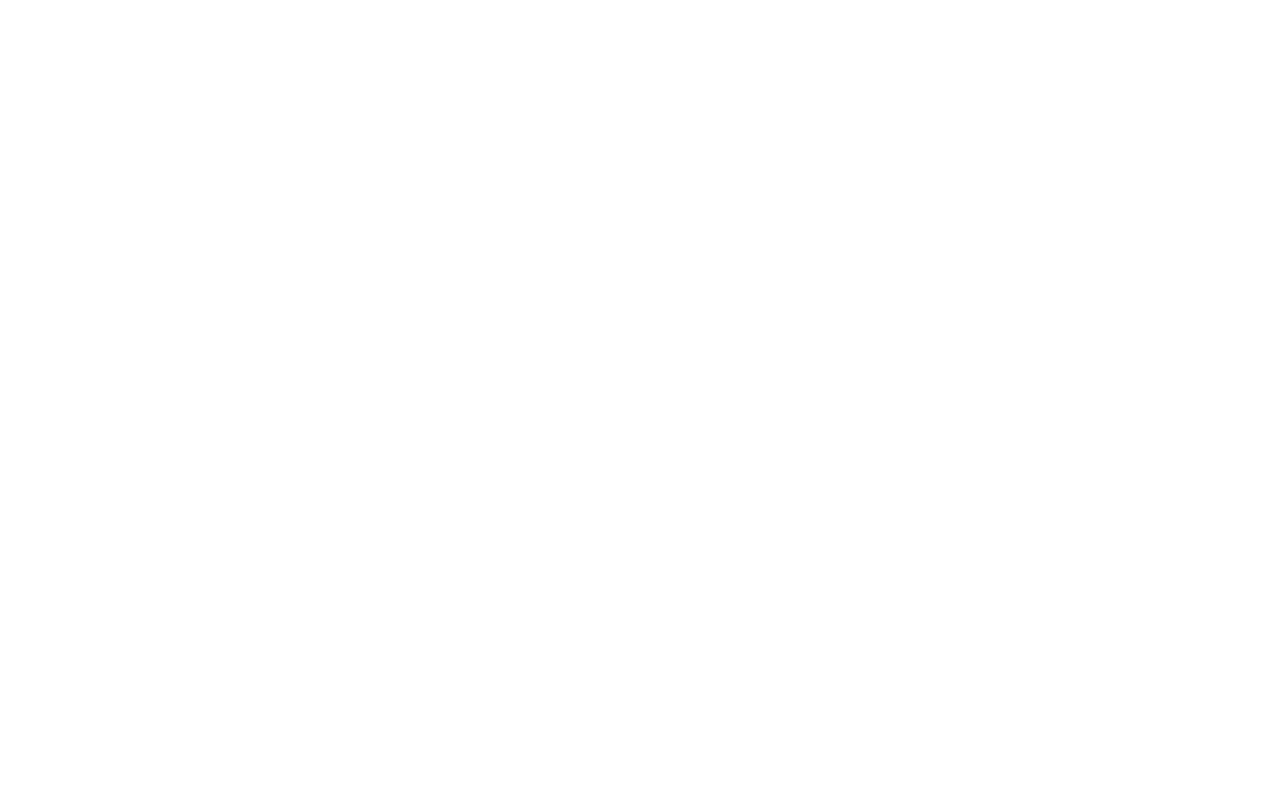
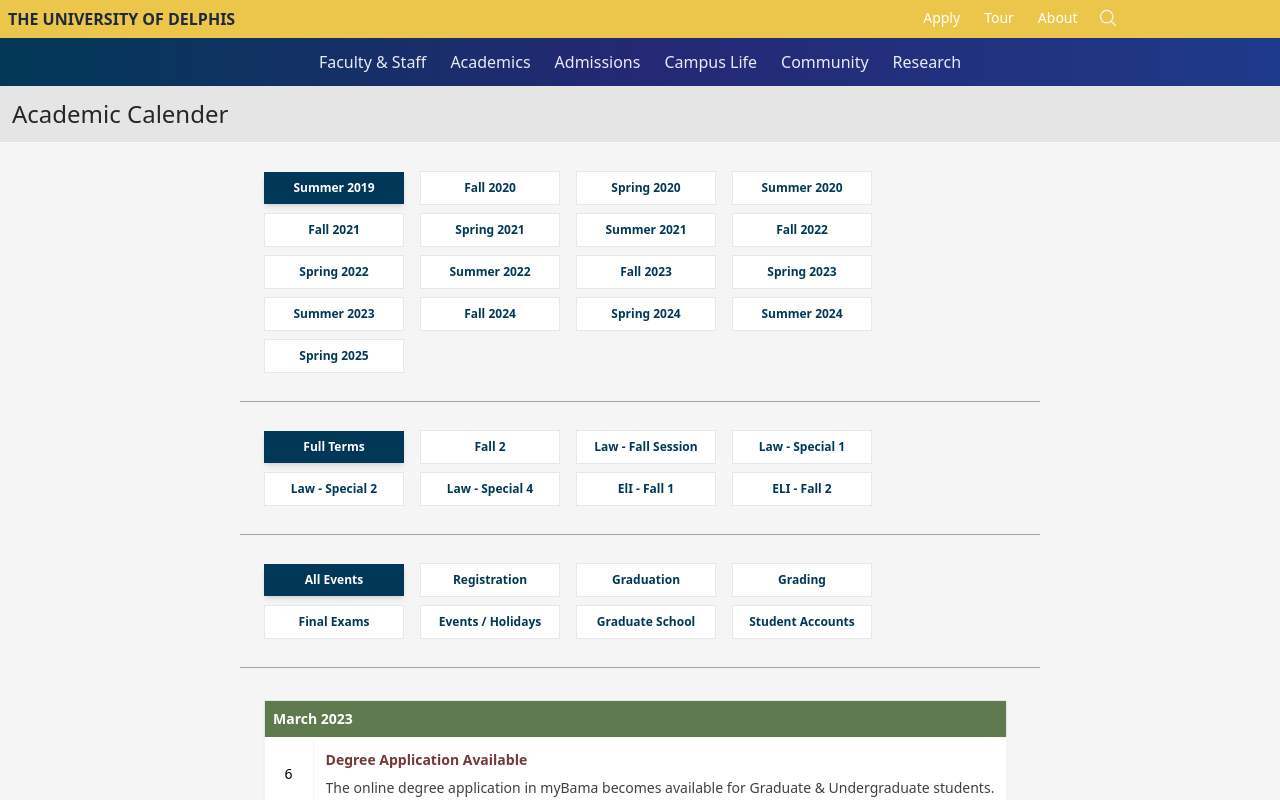
Before and after one commit to Ali-Fattahian/delphis-university-frontend, a React (Create React App) app: page /academic-calender in a window 1280 px wide. Before the commit this address had no page. Shown: the top 800 px of the page. Built offline with nearby package versions, Linux system fonts and the light colour scheme.

Commit message:
create the AcademicCalenderPage

```diff
--- a/src/App.js
+++ b/src/App.js
@@ -23,6 +23,8 @@
 import ApplyNowPage from "./pages/Apply/ApplyNowPage";
 import RegisterPage from "./pages/RegisterPage";
 import StudentEndorsementsPage from "./pages/StudentEndorsementsPage";
+import AcademicCalenderPage from "./pages/Calender/AcademicCalenderPage";
+import EventsCalenderPage from "./pages/Calender/EventsCalenderPage";
 
 function App() {
   return (
@@ -46,6 +48,8 @@
         <Route element={<CampusPage />} path="/campus-life" />
         <Route element={<AcademicCatalogPage />} path="/academic-catalog" />
         <Route element={<CatalogGeneralInfoPage />} path="/general-catalog" />
+        <Route element={<AcademicCalenderPage />} path="/academic-calender" />
+        <Route element={<EventsCalenderPage />} path="/events-calender" />
         <Route element={<TourPage />} path="/tour" />
         <Route element={<AboutPage />} path="/about" />
         {/* <Route element={<SearchResultsPage />} path="/search-results" /> */}
--- a/src/main.css
+++ b/src/main.css
@@ -644,6 +644,14 @@
   margin: auto;
 }
 
+.m-2 {
+  margin: 0.5rem;
+}
+
+.m-4 {
+  margin: 1rem;
+}
+
 .mx-2 {
   margin-left: 0.5rem;
   margin-right: 0.5rem;
@@ -669,6 +677,21 @@
   margin-bottom: 1rem;
 }
 
+.my-1 {
+  margin-top: 0.25rem;
+  margin-bottom: 0.25rem;
+}
+
+.mx-4 {
+  margin-left: 1rem;
+  margin-right: 1rem;
+}
+
+.my-6 {
+  margin-top: 1.5rem;
+  margin-bottom: 1.5rem;
+}
+
 .mb-1 {
   margin-bottom: 0.25rem;
 }
@@ -693,6 +716,10 @@
   margin-bottom: 1.5rem;
 }
 
+.ml-1 {
+  margin-left: 0.25rem;
+}
+
 .ml-2 {
   margin-left: 0.5rem;
 }
@@ -749,10 +776,6 @@
   margin-top: 36px;
 }
 
-.ml-1 {
-  margin-left: 0.25rem;
-}
-
 .block {
   display: block;
 }
@@ -765,6 +788,10 @@
   display: flex;
 }
 
+.table {
+  display: table;
+}
+
 .grid {
   display: grid;
 }
@@ -807,18 +834,6 @@
 
 .max-h-\[92vh\] {
   max-height: 92vh;
-}
-
-.max-h-\[540px\] {
-  max-height: 540px;
-}
-
-.max-h-\[340px\] {
-  max-height: 340px;
-}
-
-.max-h-\[240px\] {
-  max-height: 240px;
 }
 
 .w-1\/4 {
@@ -863,8 +878,32 @@
   width: 100vw;
 }
 
-.w-1\/2 {
-  width: 50%;
+.w-6 {
+  width: 1.5rem;
+}
+
+.w-\[36px\] {
+  width: 36px;
+}
+
+.w-\[60px\] {
+  width: 60px;
+}
+
+.w-\[80px\] {
+  width: 80px;
+}
+
+.w-\[100px\] {
+  width: 100px;
+}
+
+.w-\[120px\] {
+  width: 120px;
+}
+
+.w-\[140px\] {
+  width: 140px;
 }
 
 .min-w-\[100px\] {
@@ -903,6 +942,10 @@
   max-width: 300px;
 }
 
+.max-w-\[320px\] {
+  max-width: 320px;
+}
+
 .max-w-\[380px\] {
   max-width: 380px;
 }
@@ -931,20 +974,8 @@
   max-width: 900px;
 }
 
-.max-w-\[640px\] {
-  max-width: 640px;
-}
-
-.max-w-\[700px\] {
-  max-width: 700px;
-}
-
-.max-w-\[240px\] {
-  max-width: 240px;
-}
-
-.max-w-\[320px\] {
-  max-width: 320px;
+.max-w-\[800px\] {
+  max-width: 800px;
 }
 
 .flex-1 {
@@ -957,6 +988,10 @@
 
 .flex-grow {
   flex-grow: 1;
+}
+
+.table-auto {
+  table-layout: auto;
 }
 
 .-translate-x-2 {
@@ -1175,8 +1210,24 @@
   border-top-width: 1px;
 }
 
+.border-l-\[1px\] {
+  border-left-width: 1px;
+}
+
+.border-r-\[1px\] {
+  border-right-width: 1px;
+}
+
+.border-b-0 {
+  border-bottom-width: 0px;
+}
+
 .border-double {
   border-style: double;
+}
+
+.border-none {
+  border-style: none;
 }
 
 .border-black {
@@ -1184,6 +1235,11 @@
   border-color: rgb(0 0 0 / var(--tw-border-opacity));
 }
 
+.border-neutral-200 {
+  --tw-border-opacity: 1;
+  border-color: rgb(229 229 229 / var(--tw-border-opacity));
+}
+
 .border-slate-600 {
   --tw-border-opacity: 1;
   border-color: rgb(71 85 105 / var(--tw-border-opacity));
@@ -1519,9 +1575,19 @@
   border-color: rgb(255 255 255 / var(--tw-border-opacity));
 }
 
-.border-neutral-200 {
+.border-neutral-50 {
   --tw-border-opacity: 1;
-  border-color: rgb(229 229 229 / var(--tw-border-opacity));
+  border-color: rgb(250 250 250 / var(--tw-border-opacity));
+}
+
+.border-neutral-400 {
+  --tw-border-opacity: 1;
+  border-color: rgb(163 163 163 / var(--tw-border-opacity));
+}
+
+.border-neutral-100 {
+  --tw-border-opacity: 1;
+  border-color: rgb(245 245 245 / var(--tw-border-opacity));
 }
 
 .border-b-neutral-200 {
@@ -1988,6 +2054,10 @@
   object-fit: scale-down;
 }
 
+.p-1 {
+  padding: 0.25rem;
+}
+
 .p-10 {
   padding: 2.5rem;
 }
@@ -2010,10 +2080,6 @@
 
 .p-8 {
   padding: 2rem;
-}
-
-.p-1 {
-  padding: 0.25rem;
 }
 
 .px-0 {
@@ -2152,9 +2218,8 @@
   line-height: 1;
 }
 
-.text-6xl {
-  font-size: 3.75rem;
-  line-height: 1;
+.text-\[12vw\] {
+  font-size: 12vw;
 }
 
 .text-base {
@@ -2177,22 +2242,6 @@
   line-height: 1rem;
 }
 
-.text-\[10vw\] {
-  font-size: 10vw;
-}
-
-.text-\[15vw\] {
-  font-size: 15vw;
-}
-
-.text-\[13vw\] {
-  font-size: 13vw;
-}
-
-.text-\[12vw\] {
-  font-size: 12vw;
-}
-
 .font-bold {
   font-weight: 700;
 }
@@ -2207,6 +2256,10 @@
 
 .font-semibold {
   font-weight: 600;
+}
+
+.font-light {
+  font-weight: 300;
 }
 
 .uppercase {
@@ -2807,6 +2860,16 @@
   background-color: rgb(255 255 255 / var(--tw-bg-opacity));
 }
 
+.hover\:bg-black:hover {
+  --tw-bg-opacity: 1;
+  background-color: rgb(0 0 0 / var(--tw-bg-opacity));
+}
+
+.hover\:bg-vgblue:hover {
+  --tw-bg-opacity: 1;
+  background-color: rgb(2 56 87 / var(--tw-bg-opacity));
+}
+
 .hover\:text-vgblue:hover {
   --tw-text-opacity: 1;
   color: rgb(2 56 87 / var(--tw-text-opacity));
@@ -2820,6 +2883,11 @@
 .hover\:text-vgred:hover {
   --tw-text-opacity: 1;
   color: rgb(116 56 55 / var(--tw-text-opacity));
+}
+
+.hover\:text-white:hover {
+  --tw-text-opacity: 1;
+  color: rgb(255 255 255 / var(--tw-text-opacity));
 }
 
 .hover\:underline:hover {
@@ -3068,19 +3136,14 @@
     line-height: 1;
   }
 
+  .sm\:text-7xl {
+    font-size: 4.5rem;
+    line-height: 1;
+  }
+
   .sm\:text-base {
     font-size: 1rem;
     line-height: 1.5rem;
-  }
-
-  .sm\:text-7xl {
-    font-size: 4.5rem;
-    line-height: 1;
-  }
-
-  .sm\:text-6xl {
-    font-size: 3.75rem;
-    line-height: 1;
   }
 }
 
@@ -3145,8 +3208,8 @@
     gap: 0.5rem;
   }
 
-  .md\:text-9xl {
-    font-size: 8rem;
+  .md\:text-6xl {
+    font-size: 3.75rem;
     line-height: 1;
   }
 
@@ -3154,11 +3217,6 @@
     font-size: 6rem;
     line-height: 1;
   }
-
-  .md\:text-6xl {
-    font-size: 3.75rem;
-    line-height: 1;
-  }
 }
 
 @media (min-width: 1024px) {
--- /dev/null
+++ b/src/pages/Calender/AcademicCalenderCard.js
@@ -0,0 +1,18 @@
+import React from "react";
+
+const AcademicCalenderCard = ({ active, name, onClick }) => {
+  return (
+    <button
+      onClick={onClick}
+      className={`transition-all duration-300 p-2 mx-2 font-semibold my-1 w-[140px] text-xs ${
+        active
+          ? "text-white bg-vgblue border-none shadow-md"
+          : "bg-white text-vgblue border-[1px]"
+      }`}
+    >
+      {name}
+    </button>
+  );
+};
+
+export default AcademicCalenderCard;
--- /dev/null
+++ b/src/pages/Calender/AcademicCalenderPage.Table.js
@@ -0,0 +1,38 @@
+import React from "react";
+
+const AcademicCalenderPageTable = ({ info }) => {
+  return (
+    <>
+      {info.map((date) => (
+        <table key={date.key} className="table-auto my-6 text-sm shadow-sm">
+          <thead>
+            <tr className="border-[1px] border-b-0 border-neutral-200">
+              <th className="p-2 text-left bg-vggreen text-white" colSpan={2}>
+                <p>{`${date.month} ${date.year}`}</p>
+              </th>
+            </tr>
+          </thead>
+          <tbody>
+            {date.events.map((event) => (
+              <tr key={event.key} className="bg-white">
+                <th className="border-b-[1px] border-neutral-100 px-4 font-light">
+                  {event.day}
+                </th>
+                <td className="border-[1px] border-neutral-100 p-3">
+                  <p className="text-sm font-semibold text-vgred">
+                    {event.title}
+                  </p>
+                  <p className="text-sm text-neutral-700 mt-2">
+                    {event.description}
+                  </p>
+                </td>
+              </tr>
+            ))}
+          </tbody>
+        </table>
+      ))}
+    </>
+  );
+};
+
+export default AcademicCalenderPageTable;
--- /dev/null
+++ b/src/pages/Calender/AcademicCalenderPage.js
@@ -0,0 +1,282 @@
+import React, { useState } from "react";
+import Navbar from "../../components/layout/Navbar";
+import Footer from "../../components/layout/Footer";
+import AcademicCalenderCard from "./AcademicCalenderCard";
+import useDocumentTitle from "../../hooks/useDocumentTitle";
+import AcademicCalenderPageTable from "./AcademicCalenderPage.Table";
+
+const AcademicCalenderPage = () => {
+  useDocumentTitle("Academic Calender");
+
+  const [activeDate, setActiveDate] = useState(1);
+  const [semesterType, setSemesterType] = useState(1);
+  const [eventType, setEventType] = useState(1);
+
+  const dates = [
+    {
+      key: 1,
+      name: "Summer 2019",
+    },
+    {
+      key: 2,
+      name: "Fall 2020",
+    },
+    {
+      key: 3,
+      name: "Spring 2020",
+    },
+    {
+      key: 4,
+      name: "Summer 2020",
+    },
+    {
+      key: 5,
+      name: "Fall 2021",
+    },
+    {
+      key: 6,
+      name: "Spring 2021",
+    },
+    {
+      key: 7,
+      name: "Summer 2021",
+    },
+    {
+      key: 8,
+      name: "Fall 2022",
+    },
+    {
+      key: 9,
+      name: "Spring 2022",
+    },
+    {
+      key: 10,
+      name: "Summer 2022",
+    },
+    {
+      key: 11,
+      name: "Fall 2023",
+    },
+    {
+      key: 12,
+      name: "Spring 2023",
+    },
+    {
+      key: 13,
+      name: "Summer 2023",
+    },
+    {
+      key: 14,
+      name: "Fall 2024",
+    },
+    {
+      key: 15,
+      name: "Spring 2024",
+    },
+    {
+      key: 16,
+      name: "Summer 2024",
+    },
+    {
+      key: 17,
+      name: "Spring 2025",
+    },
+  ];
+
+  const semesters = [
+    {
+      key: 1,
+      name: "Full Terms",
+    },
+    {
+      key: 2,
+      name: "Fall 2",
+    },
+    {
+      key: 3,
+      name: "Law - Fall Session",
+    },
+    {
+      key: 4,
+      name: "Law - Special 1",
+    },
+    {
+      key: 5,
+      name: "Law - Special 2",
+    },
+    {
+      key: 6,
+      name: "Law - Special 4",
+    },
+    {
+      key: 7,
+      name: "ElI - Fall 1",
+    },
+    {
+      key: 8,
+      name: "ELI - Fall 2",
+    },
+  ];
+
+  const events = [
+    {
+      key: 1,
+      name: "All Events",
+    },
+    {
+      key: 2,
+      name: "Registration",
+    },
+    {
+      key: 3,
+      name: "Graduation",
+    },
+    {
+      key: 4,
+      name: "Grading",
+    },
+    {
+      key: 5,
+      name: "Final Exams",
+    },
+    {
+      key: 6,
+      name: "Events / Holidays",
+    },
+    {
+      key: 7,
+      name: "Graduate School",
+    },
+    {
+      key: 8,
+      name: "Student Accounts",
+    },
+  ];
+
+  const tableDates = [
+    {
+      key: 1,
+      year: 2023,
+      month: "March",
+      events: [
+        {
+          key: 1,
+          day: 6,
+          title: "Degree Application Available",
+          description:
+            "The online degree application in myBama becomes available for Graduate & Undergraduate students.",
+        },
+        {
+          key: 2,
+          day: 27,
+          title: "Registration for Summer and Fall 2023 begins",
+          description:
+            "Summer and Fall 2023 registration time assignments are now available.",
+        },
+      ],
+    },
+    {
+      key: 2,
+      year: 2023,
+      month: "March",
+      events: [
+        {
+          key: 1,
+          day: 6,
+          title: "Degree Application Available",
+          description:
+            "The online degree application in myBama becomes available for Graduate & Undergraduate students.",
+        },
+        {
+          key: 2,
+          day: 27,
+          title: "Registration for Summer and Fall 2023 begins",
+          description:
+            "Summer and Fall 2023 registration time assignments are now available.",
+        },
+      ],
+    },
+    {
+      key: 3,
+      year: 2023,
+      month: "March",
+      events: [
+        {
+          key: 1,
+          day: 6,
+          title: "Degree Application Available",
+          description:
+            "The online degree application in myBama becomes available for Graduate & Undergraduate students.",
+        },
+        {
+          key: 2,
+          day: 27,
+          title: "Registration for Summer and Fall 2023 begins",
+          description:
+            "Summer and Fall 2023 registration time assignments are now available.",
+        },
+      ],
+    },
+  ];
+
+  const changeDate = (key) => {
+    setActiveDate(key);
+  };
+
+  const changeSemester = (key) => {
+    setSemesterType(key);
+  };
+
+  const changeEvent = (key) => {
+    setEventType(key);
+  };
+
+  return (
+    <>
+      <Navbar />
+      <div className="mt-[36px] min-[720px]:mt-0 w-full bg-neutral-100">
+        <div className="w-full bg-neutral-200 p-3 border-b-[1px] border-neutral-50">
+          <h1 className="text-neutral-800 text-2xl font-light">
+            Academic Calender
+          </h1>
+        </div>
+        <div className="w-full max-w-[800px] m-auto px-4 py-6 border-b-[1px] border-neutral-400">
+          {dates.map((date) => (
+            <AcademicCalenderCard
+              name={date.name}
+              key={date.key}
+              active={date.key === activeDate}
+              onClick={() => changeDate(date.key)}
+            />
+          ))}
+        </div>
+        <div className="w-full max-w-[800px] m-auto px-4 py-6 border-b-[1px] border-neutral-400">
+          {semesters.map((semester) => (
+            <AcademicCalenderCard
+              name={semester.name}
+              key={semester.key}
+              active={semester.key === semesterType}
+              onClick={() => changeSemester(semester.key)}
+            />
+          ))}
+        </div>
+        <div className="w-full max-w-[800px] m-auto px-4 py-6 border-b-[1px] border-neutral-400">
+          {events.map((event) => (
+            <AcademicCalenderCard
+              name={event.name}
+              key={event.key}
+              active={event.key === eventType}
+              onClick={() => changeEvent(event.key)}
+            />
+          ))}
+        </div>
+        <div className="w-full max-w-[800px] m-auto px-6 py-2">
+          <AcademicCalenderPageTable info={tableDates} />
+        </div>
+      </div>
+      <Footer />
+    </>
+  );
+};
+
+export default AcademicCalenderPage;
--- /dev/null
+++ b/src/pages/Calender/EventsCalenderPage.js
@@ -0,0 +1,10 @@
+import React from "react";
+import useDocumentTitle from "../../hooks/useDocumentTitle";
+
+const EventsCalenderPage = () => {
+  useDocumentTitle("Events Calender");
+
+  return <div>EventsCalenderPage</div>;
+};
+
+export default EventsCalenderPage;
```
